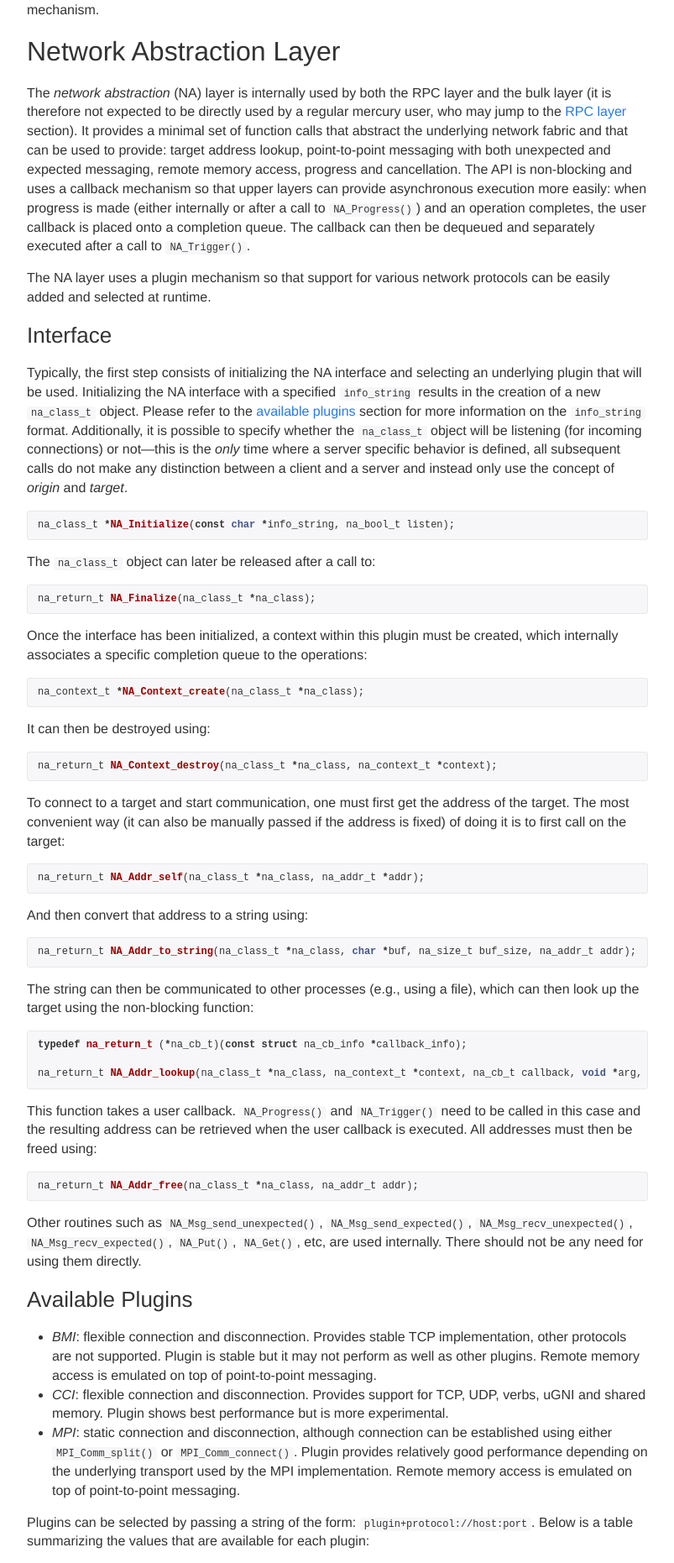
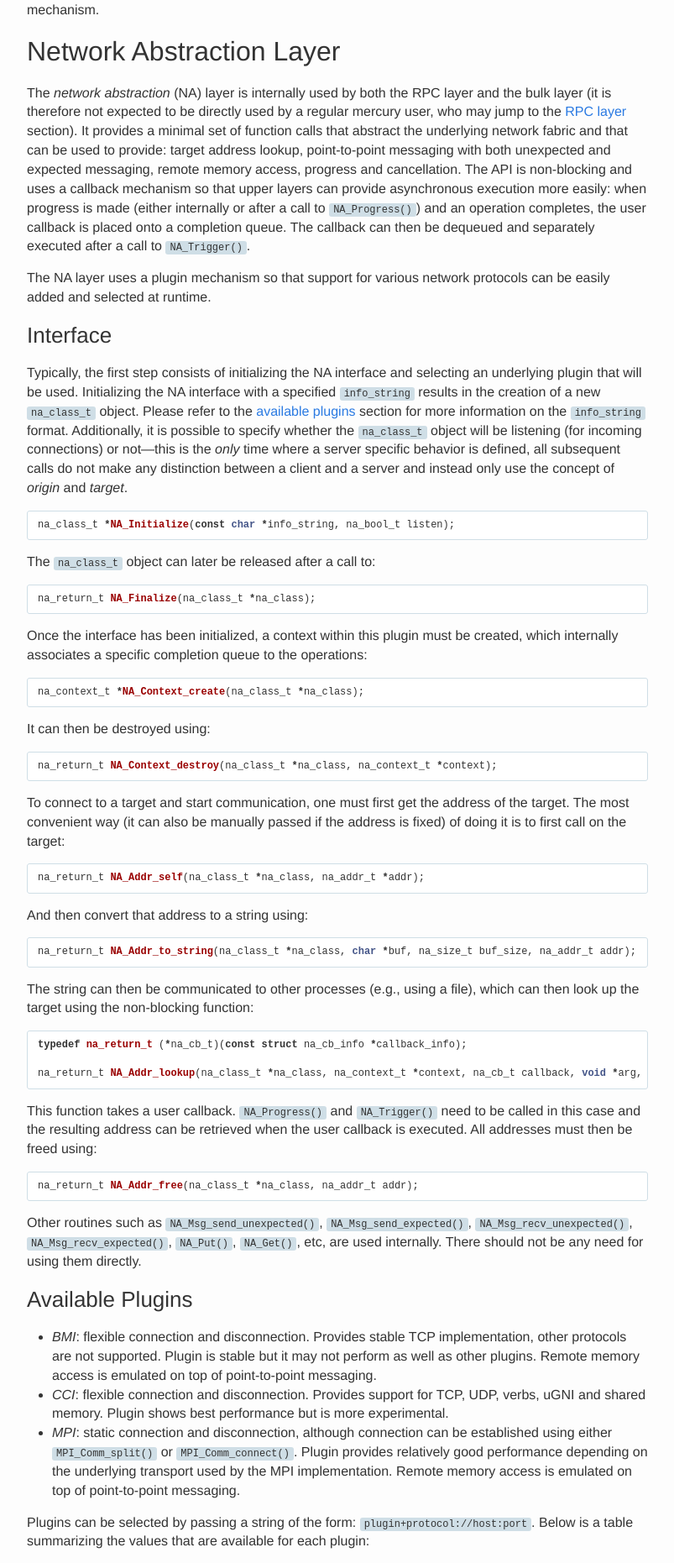
Before and after one commit to Mercury-HPC/Mercury-HPC.github.io, a Jekyll site: the page built from documentation.md, in a window 1280 px wide. Shown: the part 913-2774 px from the top of the page at 84% size, without its empty margins (238-1041 px from the left). Built offline with Jekyll 4.4.1, drawn with Linux system fonts in a browser that asks for light colours; nearby versions of some CDN libraries.

Commit message:
A few more color tweaks

```diff
--- a/_sass/_base.scss
+++ b/_sass/_base.scss
@@ -171,20 +171,21 @@ pre,
 code {
     font-size: 12px;
     border-radius: 3px;
-    background-color: $pre-color;
 }
 
 code {
+    background-color: $code-color;
     padding: 1px 5px;
     border: 0;
 }
 
 pre {
     padding: 8px 12px;
-    border: 1px solid $grey-color-light;
+    border: 1px solid $code-color;
     overflow-x: auto;
 
     > code {
+        background-color: #fff;
         border: 0;
         padding-right: 0;
         padding-left: 0;
--- a/_sass/_syntax-highlighting.scss
+++ b/_sass/_syntax-highlighting.scss
@@ -6,7 +6,7 @@
     @extend %vertical-rhythm;
 
     .highlighter-rouge & {
-      background: $pre-color;
+      background: #fff;
     }
 
     .c     { color: #998; font-style: italic } // Comment
--- a/css/main.scss
+++ b/css/main.scss
@@ -16,9 +16,9 @@ $base-line-height: 1.42857143;
 $spacing-unit:     30px;
 
 $text-color:       #333;
-$background-color: #fff;
+$background-color: #fdfdfd;;
 $brand-color:      #2a7ae2;
-$pre-color:        #f7f7f9;
+$code-color:       #cfdee6;
 
 $grey-color:       #828282;
 $grey-color-very-light: lighten($grey-color, 46.5%);
```
